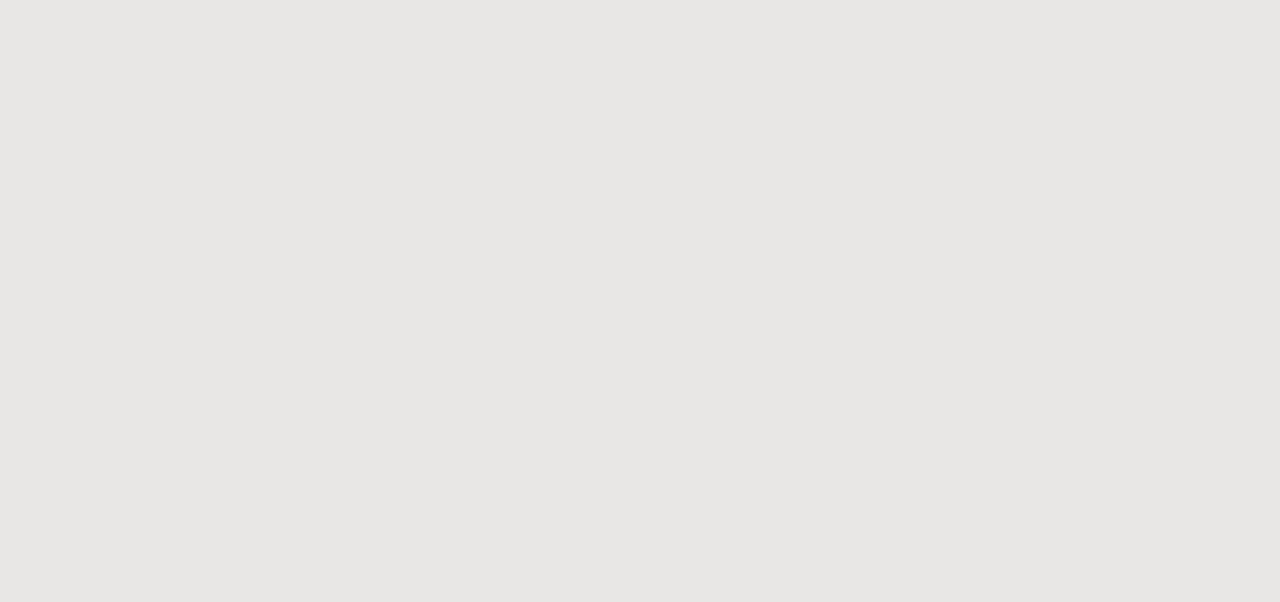
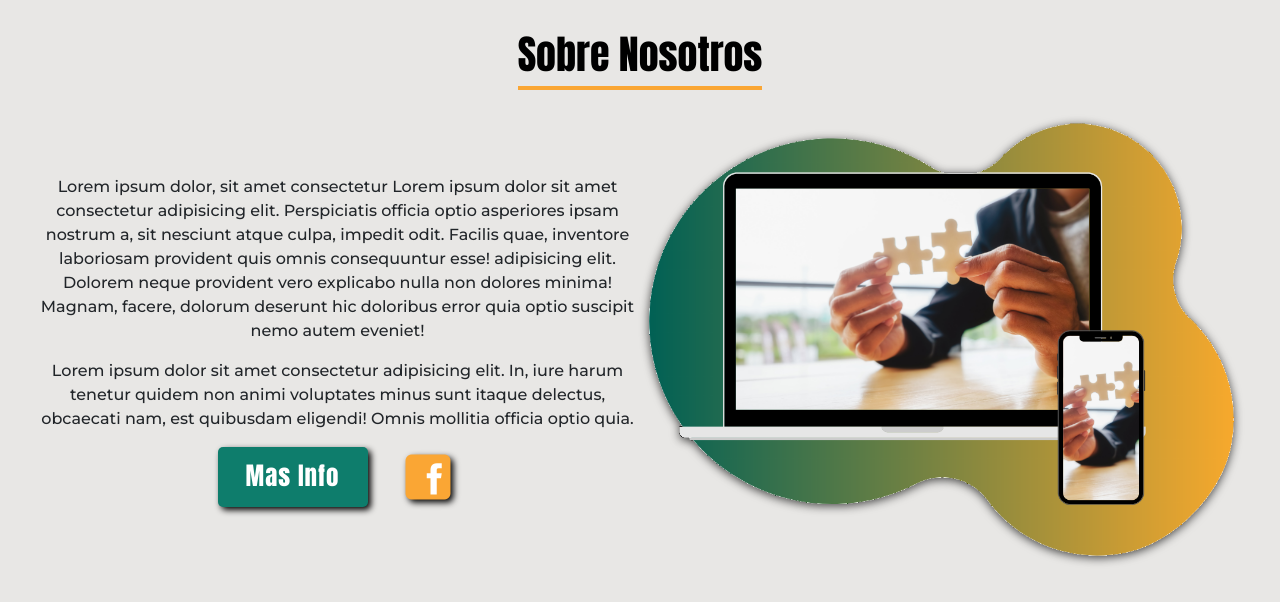
Before and after one commit to HelixInCode/Conocimiento-Global, a website: page index.html in a window 1280 px wide. Drawn offline with Linux system fonts and the light colour scheme.

Commit message:
seccion quienes somos

```diff
--- a/index.html
+++ b/index.html
@@ -28,6 +28,33 @@
   </header>
 
   <main>
+    <section id="nosotros">
+      <div class="contenedor-principal">
+        <div class="contenedor-subtitulo">
+          <h3>Sobre Nosotros</h3>
+        </div>
+        <div class="contenedor-secundario">
+          <div class="descripcion">
+            <p>Lorem ipsum dolor, sit amet consectetur
+              Lorem ipsum dolor sit amet consectetur adipisicing elit. Perspiciatis officia optio asperiores ipsam nostrum a, sit nesciunt atque culpa, impedit odit. Facilis quae, inventore laboriosam provident quis omnis consequuntur esse!
+              adipisicing elit. Dolorem neque provident vero explicabo nulla non dolores minima! Magnam, facere, dolorum deserunt hic doloribus error quia optio suscipit nemo autem eveniet!</p>
+            <p>Lorem ipsum dolor sit amet consectetur adipisicing elit. In, iure harum tenetur quidem non animi voluptates minus sunt itaque delectus, obcaecati nam, est quibusdam eligendi! Omnis mollitia officia optio quia.</p>
+            <div class="acciones">
+              <a class="mas-info" href="">
+                Mas Info
+              </a>
+              <a class="redes" href="">
+                <img src="./img/facb-nosotros.png" alt="">
+              </a>
+            </div>
+          </div>
+          <div class="imagen">
+            <img src="./img/quienes-somos.png" alt="">
+          </div>
+        </div>
+      </div>
+
+    </section>
 
 
   </main>
--- a/src/css/style.css
+++ b/src/css/style.css
@@ -4,8 +4,72 @@
   --Anaranjadito: #faa634;
   --blancoGrisaceo: #e8e7e5;
   --letraParrafos: 'Montserrat', sans-serif;
-  --letraEnlaces: 'Anton', sans-serif;
+  --letraEnlaces: 'Anton', sans-serif; /*y SUBTITULOS*/
 }
 body{
   background-color: var(--blancoGrisaceo);
 }
+
+/*Section Nosotros*/
+#nosotros > .contenedor-principal{
+    display: grid;
+    grid-template-columns: minmax(300px, 1200px);
+    justify-content: center;
+}
+
+#nosotros > .contenedor-principal >.contenedor-subtitulo{
+    font-family: var(--letraEnlaces);
+    color: black;
+    margin-left: auto;
+    margin-right: auto;
+    border-bottom: 4px solid var(--Anaranjadito);
+    margin-top: 30px;
+}
+#nosotros > .contenedor-principal >.contenedor-subtitulo > h3{
+    font-size: 40px;
+}
+#nosotros > .contenedor-principal >.contenedor-secundario{
+    margin-top: 30px;
+    display: grid;
+    grid-template-columns: minmax(300px, 650px) minmax(300px, 650px);
+    gap: 10px;
+}
+#nosotros > .contenedor-principal >.contenedor-secundario > .descripcion{
+    padding-top: 55px;
+    font-family: var(--letraParrafos);
+    text-align: center;
+}
+#nosotros > .contenedor-principal >.contenedor-secundario > .descripcion > .acciones{
+    display: grid;
+    grid-template-columns: repeat(2, auto);
+    gap: 10px;
+    justify-content: center;
+}
+#nosotros > .contenedor-principal >.contenedor-secundario > .descripcion > .acciones > .mas-info{
+    background-color: var(--verdeOpacoAzulado);
+    padding: 10px;
+    text-decoration: none;
+    color: white;
+    letter-spacing: 1px;
+    font-size: 25px;
+    font-family: var(--letraEnlaces);
+    border-radius: 5px;
+    filter: drop-shadow(3px 3px 3px black);
+    width: 150px;
+}
+#nosotros > .contenedor-principal >.contenedor-secundario > .descripcion > .acciones > .mas-info:hover{
+    background-color: var(--AzulClaro);
+    filter: drop-shadow(4px 4px 3px black);
+}
+#nosotros > .contenedor-principal >.contenedor-secundario > .descripcion > .acciones > .redes > img{
+    width: 60px;
+    margin-left: 20px;
+    filter: drop-shadow(3px 3px 3px black);
+}
+#nosotros > .contenedor-principal >.contenedor-secundario > .descripcion > .acciones > .redes > img:hover{
+    filter: drop-shadow(4px 4px 3px black);
+}
+#nosotros > .contenedor-principal >.contenedor-secundario > .imagen > img{
+    width: 100%;
+    filter: drop-shadow(0 2px 5px rgba(0, 0, 0, 0.7));
+}
```
Also changed, not shown: dist/css/style.css, img/facb-nosotros.png (added), img/quienes-somos.png (added).
